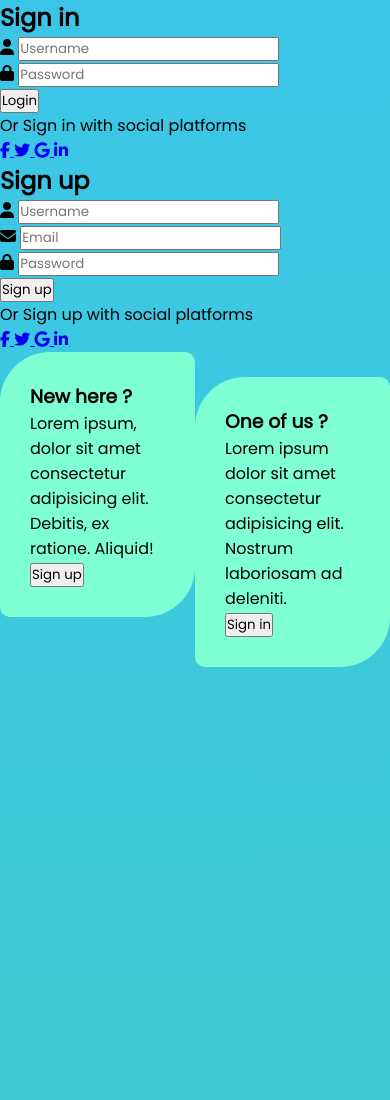
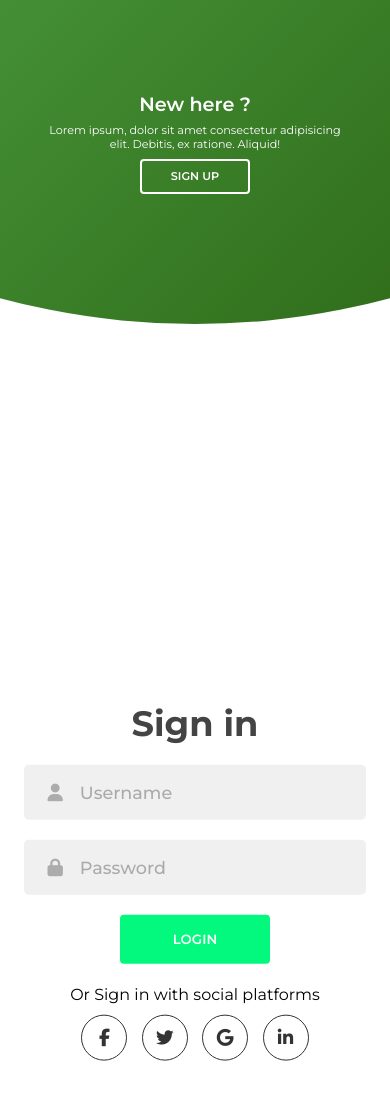
Before and after one commit to SARAN-SMART-2004/sih-project-plant, a Flask app: template templates/log.html in a window 390 px wide. Shown: the top 1100 px of the page. Run offline with Flask 3, Linux system fonts and the light colour scheme; the template is opened without the code that fills it, so the values that code supplies are empty; some libraries are stand-ins or nearby versions.

Commit message:
login css

```diff
--- a/static/css/style.css
+++ b/static/css/style.css
@@ -1,145 +1,402 @@
-@import url('https://fonts.googleapis.com/css?family=Poppins: 300, 400, 500, 600, 700, 800, 900&display=swap');
-*{
+@import url('https://fonts.googleapis.com/css2?family=Montserrat:wght@100;200;300;400;500;600;700;800;900&display=swap');
+
+
+* {
   margin: 0;
   padding: 0;
   box-sizing: border-box;
-font-family: 'Poppins', sans-serif;
-scroll-behavior: smooth;
+	font-family: 'Montserrat', sans-serif;
 }
-body
-{
+
+body,
+input {
+  font-family: 'Montserrat', sans-serif;
+}
+
+.container {
+  position: relative;
+  width: 100%;
+  background-color: #fff;
   min-height: 100vh;
-overflow-x: hidden;
-background: linear-gradient(#3bc6e9, #3fccd1);
+  overflow: hidden;
 }
-header{
+
+.forms-container {
   position: absolute;
+  width: 100%;
+  height: 100%;
   top: 0;
-Left: 0;
+  left: 0;
+}
+
+.signin-signup {
+  position: absolute;
+  top: 50%;
+  transform: translate(-50%, -50%);
+  left: 75%;
+  width: 50%;
+  transition: 1s 0.7s ease-in-out;
+  display: grid;
+  grid-template-columns: 1fr;
+  z-index: 5;
+}
+
+form {
+  display: flex;
+  align-items: center;
+  justify-content: center;
+  flex-direction: column;
+  padding: 0rem 5rem;
+  transition: all 0.2s 0.7s;
+  overflow: hidden;
+  grid-column: 1 / 2;
+  grid-row: 1 / 2;
+}
+
+form.sign-up-form {
+  opacity: 0;
+  z-index: 1;
+}
+
+form.sign-in-form {
+  z-index: 2;
+}
+
+.title {
+  font-size: 2.2rem;
+  color: #444;
+  margin-bottom: 10px;
+}
+
+.input-field {
+  max-width: 380px;
   width: 100%;
-padding: 30px 100px;
+  background-color: #f0f0f0;
+  margin: 10px 0;
+  height: 55px;
+  border-radius: 5px;
+  display: grid;
+  grid-template-columns: 15% 85%;
+  padding: 0 0.4rem;
+  position: relative;
+}
+
+.input-field i {
+  text-align: center;
+  line-height: 55px;
+  color: #acacac;
+  transition: 0.5s;
+  font-size: 1.1rem;
+}
+
+.input-field input {
+  background: none;
+  outline: none;
+  border: none;
+  line-height: 1;
+  font-weight: 600;
+  font-size: 1.1rem;
+  color: #333;
+}
+
+.input-field input::placeholder {
+  color: #aaa;
+  font-weight: 500;
+}
+
+.social-text {
+  padding: 0.7rem 0;
+  font-size: 1rem;
+}
+
+.social-media {
   display: flex;
-justify-content: space-between;
-align-items: center;
-z-index: 10000;
+  justify-content: center;
 }
-header .logo
-{
-color: rgb(0, 55, 128);
-font-weight: 700;
-text-decoration: none;
-font-size: 2em;
-text-transform: uppercase;
-Letter-spacing: 2px;
-}
-header ul
-{
+
+.social-icon {
+  height: 46px;
+  width: 46px;
   display: flex;
   justify-content: center;
   align-items: center;
+  margin: 0 0.45rem;
+  color: #333;
+  border-radius: 50%;
+  border: 1px solid #333;
+  text-decoration: none;
+  font-size: 1.1rem;
+  transition: 0.3s;
 }
-header ul li{
-List-style: none;
-margin-left:20px;
+
+.social-icon:hover {
+  color: #F86F03;
+  border-color: #F86F03;
 }
-header ul li a
-{
-text-decoration: none;
-padding: 6px 15px;
-color: rgb(0, 55, 128);
-border-radius: 20px;
+
+.btn {
+  width: 150px;
+  background-color: #03f87e;
+  border: none;
+  outline: none;
+  height: 49px;
+  border-radius: 4px;
+  color: #fff;
+  text-transform: uppercase;
+  font-weight: 600;
+  margin: 10px 0;
+  cursor: pointer;
+  transition: 0.5s;
 }
-header ul li a:hover,
-header ul li a.active
-{
-background:#fff;
-color: #2b1055;
+
+.btn:hover {
+  background-color: #05030100;
 }
-section
-{
-position: relative; width: 100%; height: 100vh; padding: 100px;
+.panels-container {
+  position: absolute;
+  height: 100%;
+  width: 100%;
+  top: 0;
+  left: 0;
+  display: grid;
+  grid-template-columns: repeat(2, 1fr);
+}
+
+.container:before {
+  content: "";
+  position: absolute;
+  height: 2000px;
+  width: 2000px;
+  top: -10%;
+  right: 48%;
+  transform: translateY(-50%);
+  background-image: linear-gradient(-45deg, #215305 0%, #74e279 100%);
+  transition: 1.8s ease-in-out;
+  border-radius: 50%;
+  z-index: 6;
+}
+
+.image {
+  width: 100%;
+  transition: transform 1.1s ease-in-out;
+  transition-delay: 0.4s;
+}
+
+.panel {
   display: flex;
-justify-content:center;
-align-items: center;
-overflow: hidden;
+  flex-direction: column;
+  align-items: flex-end;
+  justify-content: space-around;
+  text-align: center;
+  z-index: 6;
 }
-section::before{
-content:"";
-position: absolute;
-bottom: 0;
-width: 100%;
-height: 100px;
-background: linear-gradient(to top, rgb(0, 183, 255), transparent);
-z-index: 1800;
+
+.left-panel {
+  pointer-events: all;
+  padding: 3rem 17% 2rem 12%;
 }
-section img
-{ position: absolute; top: 0; Left: 0; width: 100%; height: 100%;
-object-fit: cover;
+
+.right-panel {
+  pointer-events: none;
+  padding: 3rem 12% 2rem 17%;
+}
+
+.panel .content {
+  color: #fff;
+  transition: transform 0.9s ease-in-out;
+  transition-delay: 0.6s;
+}
+
+.panel h3 {
+  font-weight: 600;
+  line-height: 1;
+  font-size: 1.5rem;
+}
+
+.panel p {
+  font-size: 0.95rem;
+  padding: 0.7rem 0;
+}
+
+.btn.transparent {
+  margin: 0;
+  background: none;
+  border: 2px solid #fff;
+  width: 130px;
+  height: 41px;
+  font-weight: 600;
+  font-size: 0.8rem;
+}
+
+.right-panel .image,
+.right-panel .content {
+  transform: translateX(800px);
+}
+
+/* ANIMATION */
+
+.container.sign-up-mode:before {
+  transform: translate(100%, -50%);
+  right: 52%;
+}
+
+.container.sign-up-mode .left-panel .image,
+.container.sign-up-mode .left-panel .content {
+  transform: translateX(-800px);
+}
+
+.container.sign-up-mode .signin-signup {
+  left: 25%;
+}
+
+.container.sign-up-mode form.sign-up-form {
+  opacity: 1;
+  z-index: 2;
+}
+
+.container.sign-up-mode form.sign-in-form {
+  opacity: 0;
+  z-index: 1;
+}
+
+.container.sign-up-mode .right-panel .image,
+.container.sign-up-mode .right-panel .content {
+  transform: translateX(0%);
+}
+
+.container.sign-up-mode .left-panel {
   pointer-events: none;
 }
-section img#moon
-{
-    width: 50%; height: 70%;
-    margin-left: 330px;
-/* mix-blend-mode: screen; */
+
+.container.sign-up-mode .right-panel {
+  pointer-events: all;
 }
-section img#mountains_front{
-z-index: 10;
+
+@media (max-width: 870px) {
+  .container {
+    min-height: 800px;
+    height: 100vh;
   }
-section img#mountains_behind1{
-    margin-top: -20px;
-    height: 100%;
-    width: 65vw;
-    margin-left: 750px;
+  .signin-signup {
+    width: 100%;
+    top: 95%;
+    transform: translate(-50%, -100%);
+    transition: 1s 0.8s ease-in-out;
   }
-section img#mountains_behind{
-    margin-top: -20px;
-    height: 100%;
-    width: 65vw;
-    margin-left: -200px;
+
+  .signin-signup,
+  .container.sign-up-mode .signin-signup {
+    left: 50%;
   }
-#text
-{
-position: absolute;
-/* width: 200px; */
-text-align: center;
-color: rgb(61, 194, 255);
--webkit-text-stroke: 1px black;
-transform: translateY(-70px);
-/* font-family: 'Times New Roman', Times, serif; */
-font-size: 4vw;
-z-index: 9;
+
+  .panels-container {
+    grid-template-columns: 1fr;
+    grid-template-rows: 1fr 2fr 1fr;
   }
-#btn{
-text-decoration: none;
-display: inline-block; padding: 8px 30px; color: #2b1055;
-border-radius: 48px; background:#fff;
-font-size: 1.5em;
-/* margin-top: -100px; */
-z-index: 9;
-transform: translateY(40px);
+
+  .panel {
+    flex-direction: row;
+    justify-content: space-around;
+    align-items: center;
+    padding: 2.5rem 8%;
+    grid-column: 1 / 2;
   }
-.sec
-{
-position: relative; padding: 100px;
-background: rgb(0, 183, 255);
+
+  .right-panel {
+    grid-row: 3 / 4;
   }
-.sec h2
-{
-font-size: 3.5em; margin-bottom: 10px; color: #fff;
+
+  .left-panel {
+    grid-row: 1 / 2;
   }
-.sec p{
-font-size: 1.2em; color: #fff;
+
+  .image {
+    width: 200px;
+    transition: transform 0.9s ease-in-out;
+    transition-delay: 0.6s;
   }
-.content{
-    float: left;
-    background-color: aquamarine;
-    padding: 30px;
-    width: 50vw;
-    border-radius: 50px 10px 50px 10px;
+
+  .panel .content {
+    padding-right: 15%;
+    transition: transform 0.9s ease-in-out;
+    transition-delay: 0.8s;
   }
-.discription #pp{
-    float: right;
-    width: 50%;
-    height: 50%;
+
+  .panel h3 {
+    font-size: 1.2rem;
   }
+
+  .panel p {
+    font-size: 0.7rem;
+    padding: 0.5rem 0;
+  }
+
+  .btn.transparent {
+    width: 110px;
+    height: 35px;
+    font-size: 0.7rem;
+  }
+
+  .container:before {
+    width: 1500px;
+    height: 1500px;
+    transform: translateX(-50%);
+    left: 30%;
+    bottom: 68%;
+    right: initial;
+    top: initial;
+    transition: 2s ease-in-out;
+  }
+
+  .container.sign-up-mode:before {
+    transform: translate(-50%, 100%);
+    bottom: 32%;
+    right: initial;
+  }
+
+  .container.sign-up-mode .left-panel .image,
+  .container.sign-up-mode .left-panel .content {
+    transform: translateY(-300px);
+  }
+
+  .container.sign-up-mode .right-panel .image,
+  .container.sign-up-mode .right-panel .content {
+    transform: translateY(0px);
+  }
+
+  .right-panel .image,
+  .right-panel .content {
+    transform: translateY(300px);
+  }
+
+  .container.sign-up-mode .signin-signup {
+    top: 5%;
+    transform: translate(-50%, 0);
+  }
+}
+
+@media (max-width: 570px) {
+  form {
+    padding: 0 1.5rem;
+  }
+
+  .image {
+    display: none;
+  }
+  .panel .content {
+    padding: 0.5rem 1rem;
+  }
+  .container {
+    padding: 1.5rem;
+  }
+
+  .container:before {
+    bottom: 72%;
+    left: 50%;
+  }
+
+  .container.sign-up-mode:before {
+    bottom: 28%;
+    left: 50%;
+  }
+}
```
Lines whose indentation alone changed are shown as unchanged.
